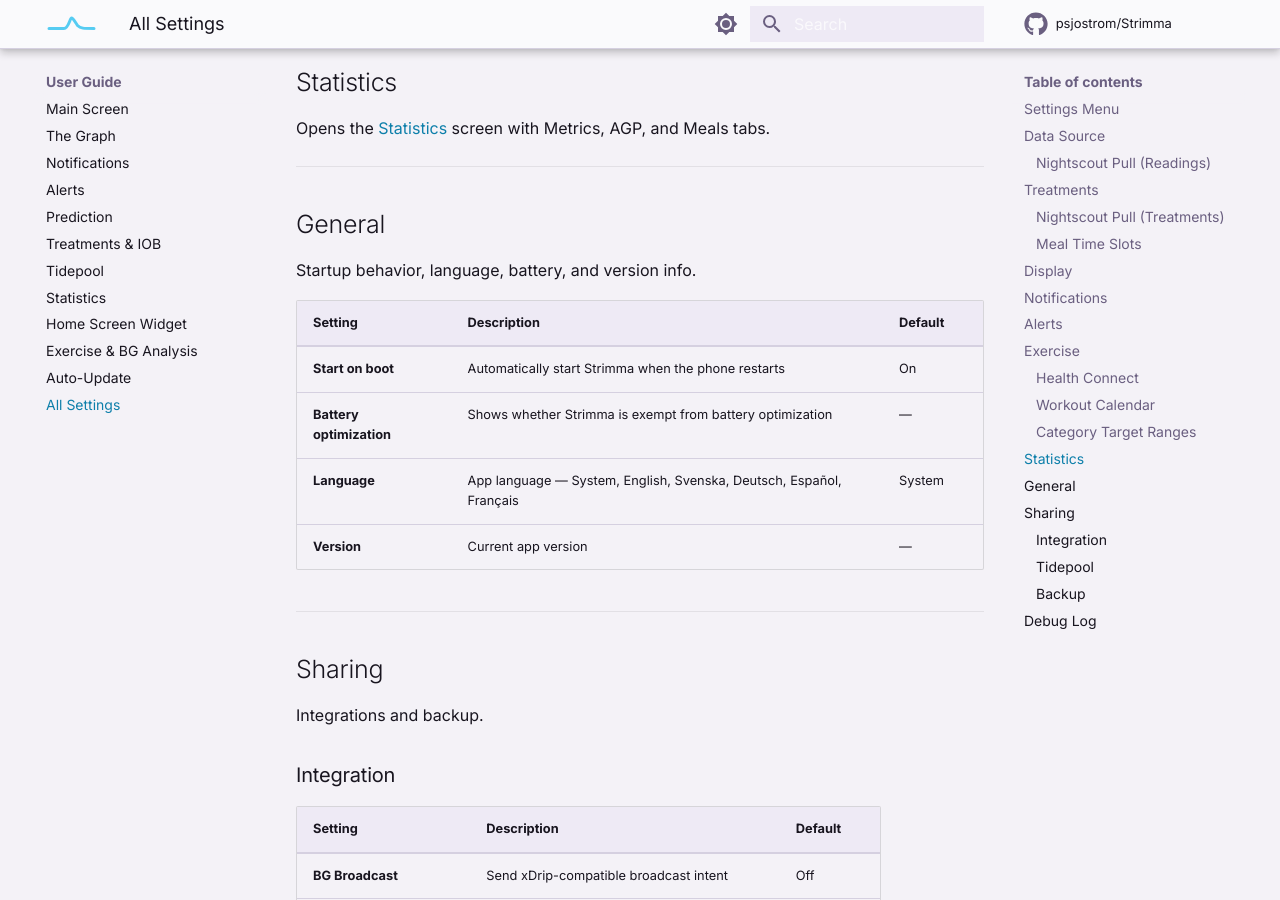
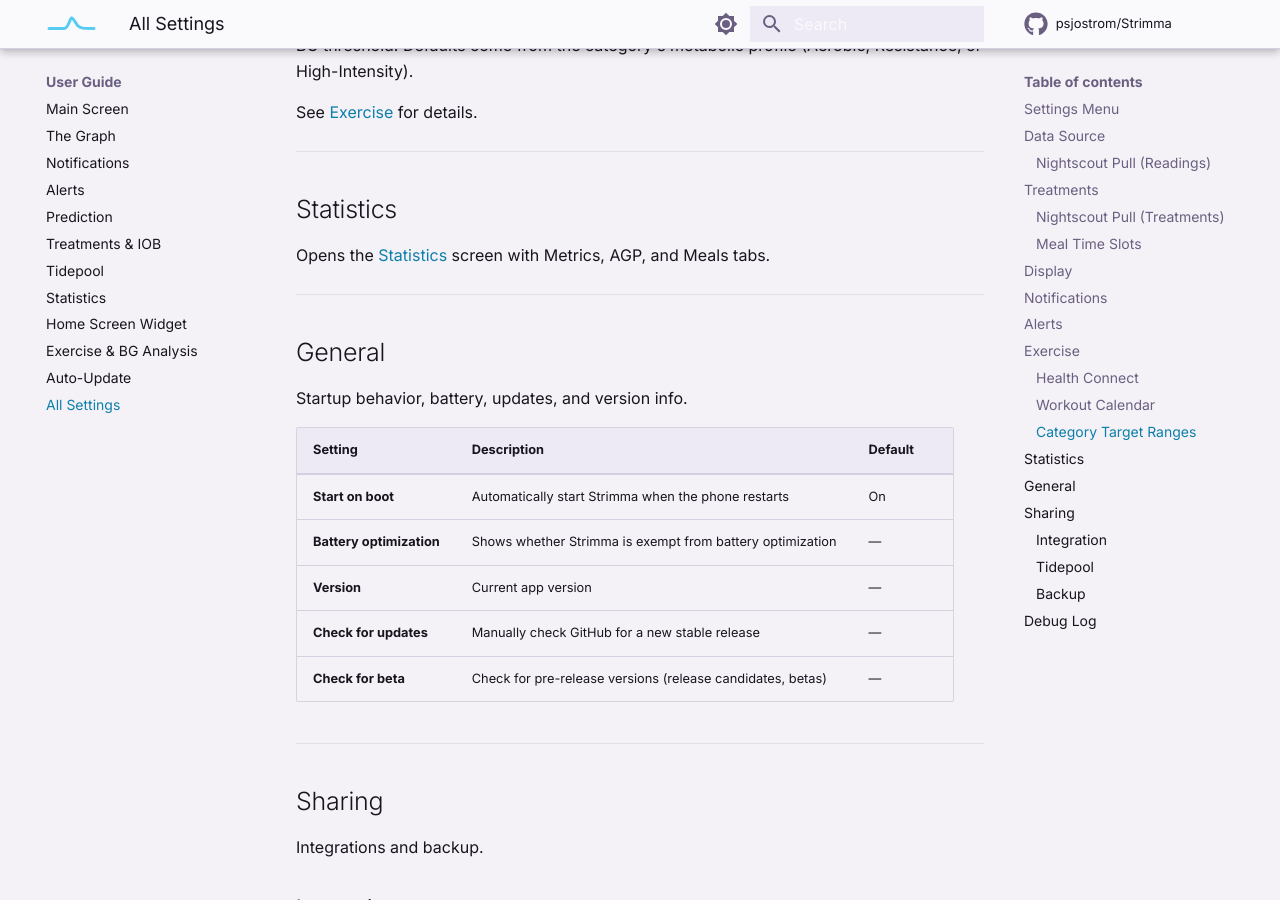
Before and after one commit to psjostrom/strimma, an MkDocs documentation site: the page built from docs/guide/settings.md, in a window 1280 px wide and 900 px high, scrolled down 5592 px. Built offline with MkDocs 1.6.1 and Material for MkDocs 9.7.7, drawn with Linux system fonts in a browser that asks for light colours; comment, search, counter and statistics services are not loaded; some of the changed text lies outside the part shown.

Commit message:
release: v1.1.0
Bump versionName to 1.1.0. Update docs for manual update check,
beta check, and move Language setting to Display section.

Co-Authored-By: Claude Opus 4.6 (1M context) <noreply@anthropic.com>

```diff
--- a/docs/guide/settings.md
+++ b/docs/guide/settings.md
@@ -159,14 +160,15 @@ Opens the [Statistics](statistics.md) screen with Metrics, AGP, and Meals tabs.
 
 ## General
 
-Startup behavior, language, battery, and version info.
+Startup behavior, battery, updates, and version info.
 
 | Setting | Description | Default |
 |---------|-------------|---------|
 | **Start on boot** | Automatically start Strimma when the phone restarts | On |
 | **Battery optimization** | Shows whether Strimma is exempt from battery optimization | — |
-| **Language** | App language — System, English, Svenska, Deutsch, Español, Français | System |
 | **Version** | Current app version | — |
+| **Check for updates** | Manually check GitHub for a new stable release | — |
+| **Check for beta** | Check for pre-release versions (release candidates, betas) | — |
 
 ---
 
```
Also changed, not shown: other parts of docs/guide/settings.md (+1 -0 lines), docs/guide/auto-update.md (+2 -0 lines), 1 other file.
